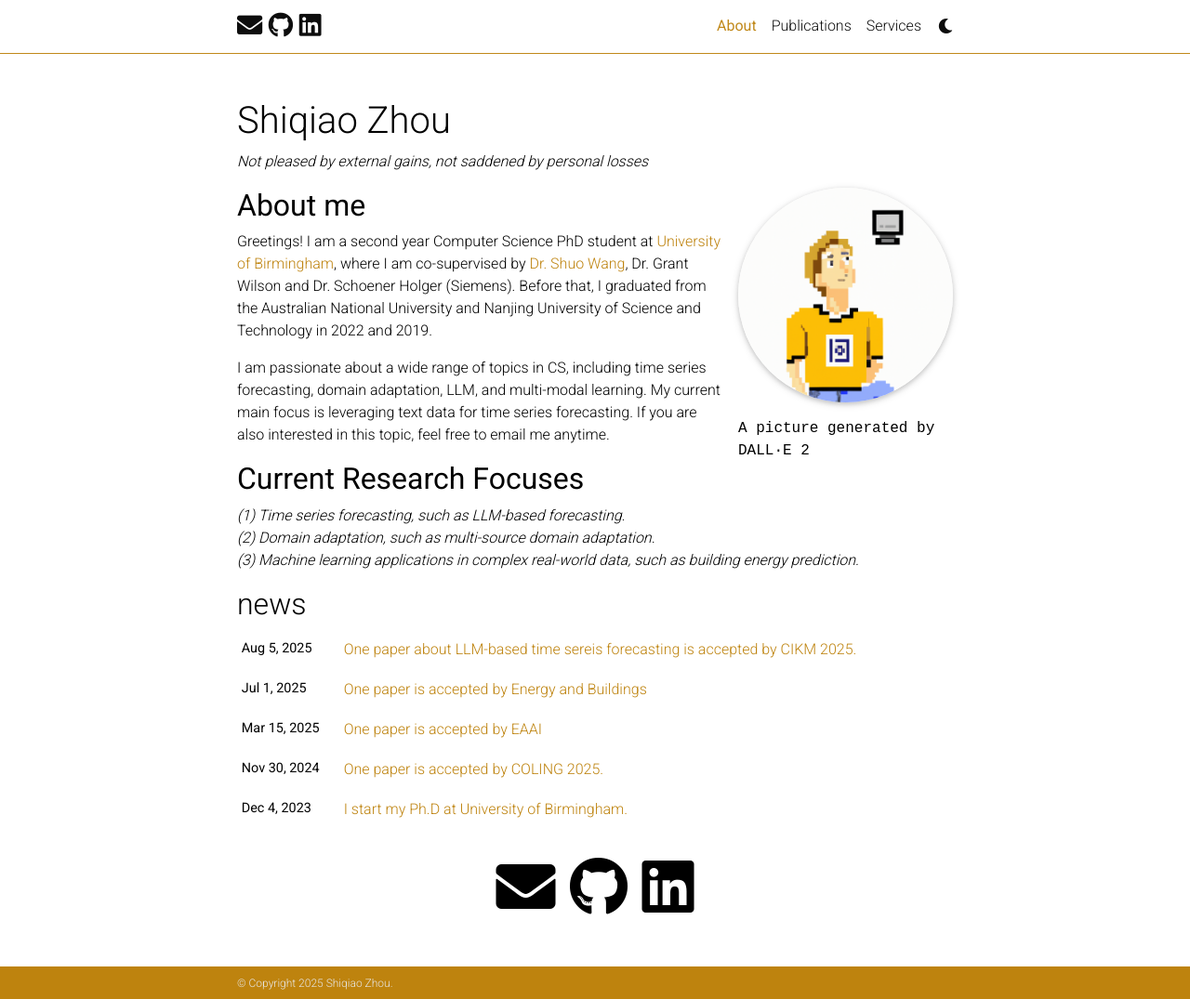
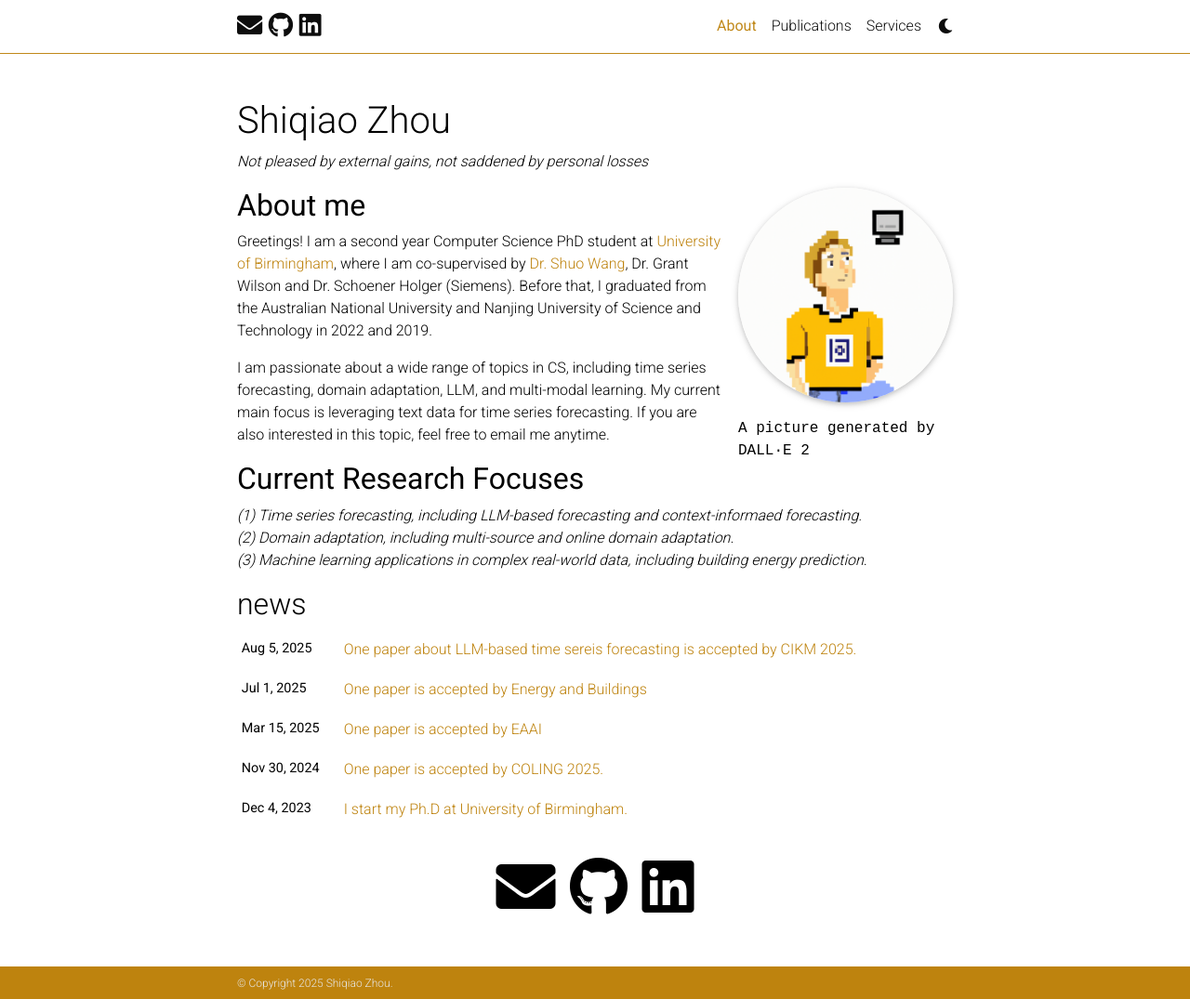
Before and after one commit to ShiqiaoZhou/ShiqiaoZhou.github.io, a Jekyll site: the page built from _pages/about.md, in a window 1280 px wide and 1075 px high. Shown: the whole window at 93% size. Built offline with Jekyll 4.4.1, drawn with Linux system fonts in a browser that asks for light colours; full-size pictures stand in for the smaller copies a plugin makes; comment, search, counter and statistics services are not loaded; a style sheet for code colours, icons or effects is not loaded.

Commit message:
update about

```diff
--- a/_pages/about.md
+++ b/_pages/about.md
@@ -29,9 +29,9 @@ I am passionate about a wide range of topics in CS, including time series foreca
 
 
 <h2 style="font-weight: bolder">Current Research Focuses</h2>
-<i>(1) Time series forecasting, such as LLM-based forecasting.</i><br>
-<i>(2) Domain adaptation, such as multi-source domain adaptation.</i><br>
-<i>(3) Machine learning applications in complex real-world data, such as building energy prediction.</i>
+<i>(1) Time series forecasting, including LLM-based forecasting and context-informaed forecasting.</i><br>
+<i>(2) Domain adaptation, including multi-source and online domain adaptation.</i><br>
+<i>(3) Machine learning applications in complex real-world data, including building energy prediction.</i>
 
 
 <!-- - Statistical ensemble representation of dynamic clusters and restructuring surfaces in catalytic conditions.
```
Also changed, not shown: _pages/TaW.md (+1 -1 lines).
